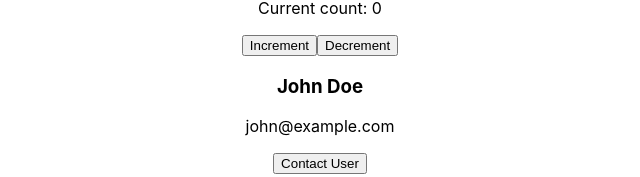
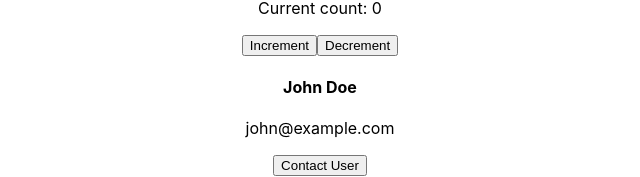
Before and after one commit to xdesign-nicolas/playwright, a React (Create React App) app: page / in a window 1280 px wide. Shown: the part 133-310 px from the top of the page, without its empty margins (320-960 px from the left). Built offline with nearby package versions, Linux system fonts and the light colour scheme.

Commit message:
update test

```diff
--- a/src/components/UserCard.tsx
+++ b/src/components/UserCard.tsx
@@ -8,7 +8,7 @@ interface UserCardProps {
 export function UserCard({ name, email }: UserCardProps) {
   return (
     <div className="user-card">
-      <h3>{name}</h3>
+      <h4>{name}</h4>
       <p>{email}</p>
       <button>Contact User</button>
     </div>
```
Also changed, not shown: tests/usercard.spec.ts-snapshots/user-card-darwin.png (deleted), 1 other file (tests, documents, lock files or other folders).
